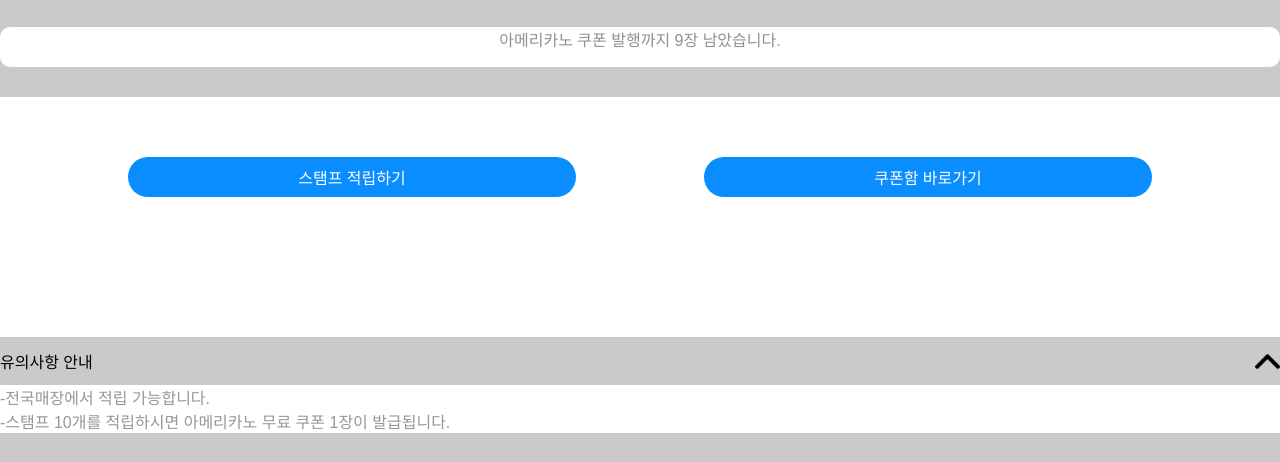
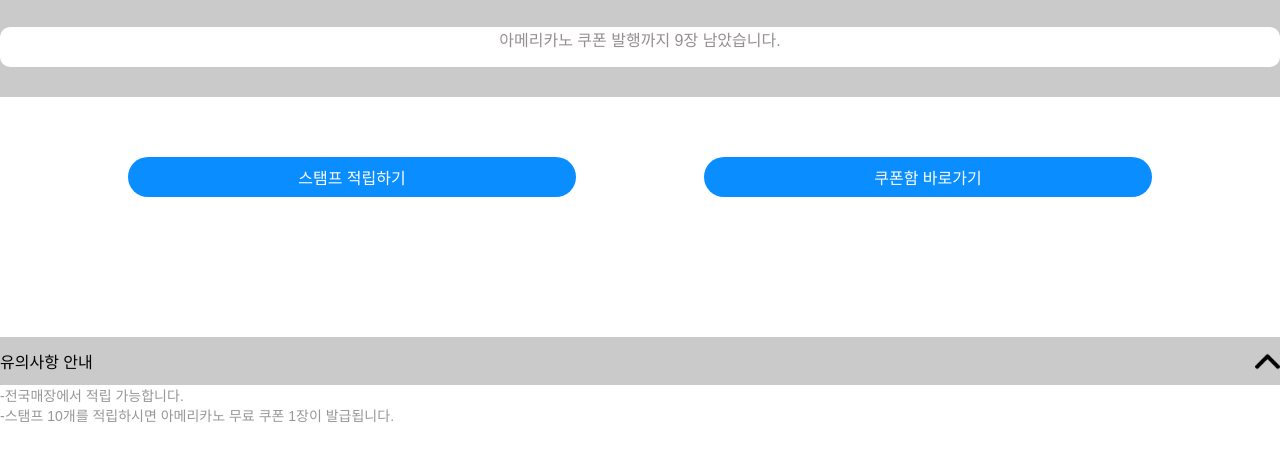
Before and after one commit to GarbageCode1984/pf-CaffeApp, a plain HTML site: page stamp.html in a window 1280 px wide. Shown: the part 363-825 px from the top of the page. Before the commit the page ends 800 px from the top, so only its background shows below. Drawn offline with Linux system fonts and the light colour scheme.

Commit message:
Add files via upload

```diff
--- a/scss/_stamp.scss
+++ b/scss/_stamp.scss
@@ -134,7 +134,9 @@
   }
   .f2 {
     background-color: #fff;
+    height: 9.6vh;
     p {
+      font-size: 14px;
       color: rgb(151, 151, 151);
     }
   }
```
Also changed, not shown: css/main.css, 1 other file.
